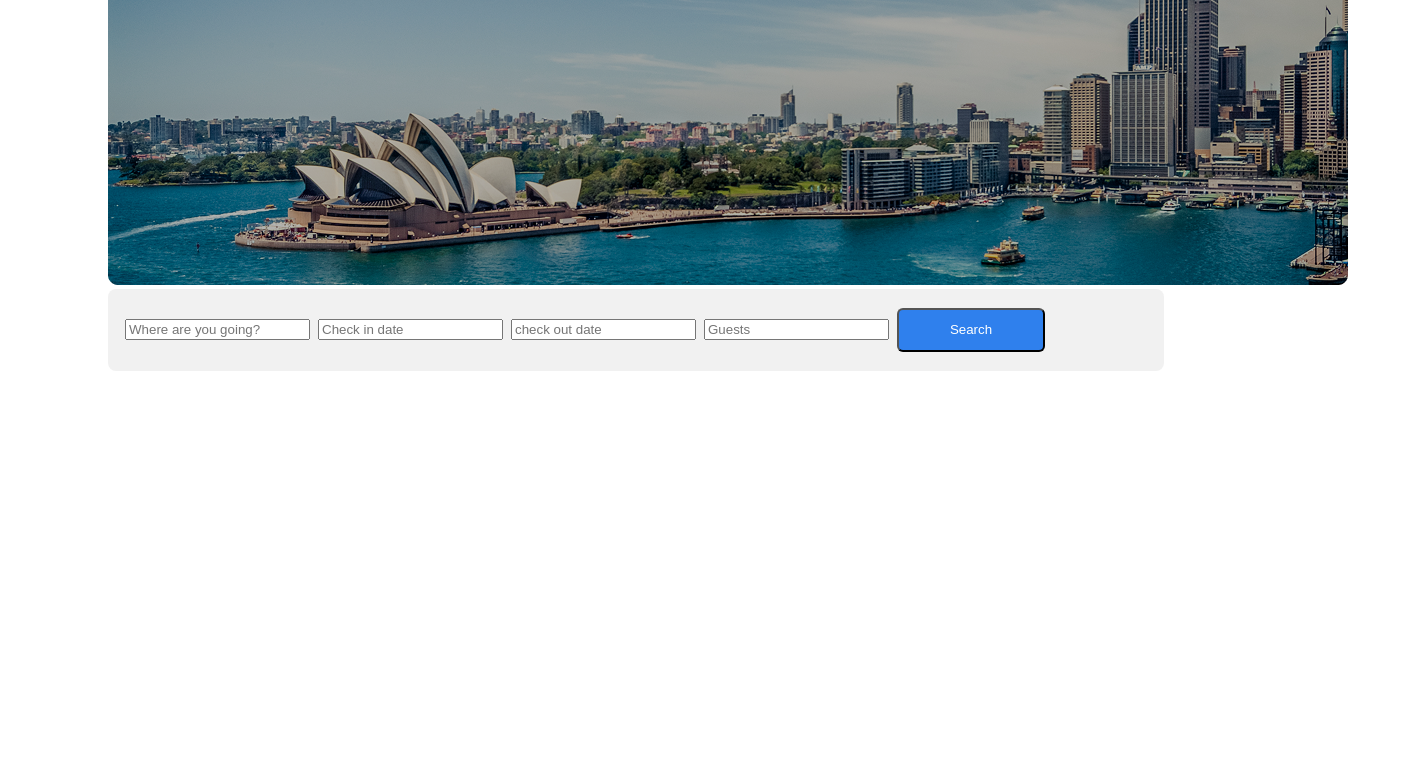
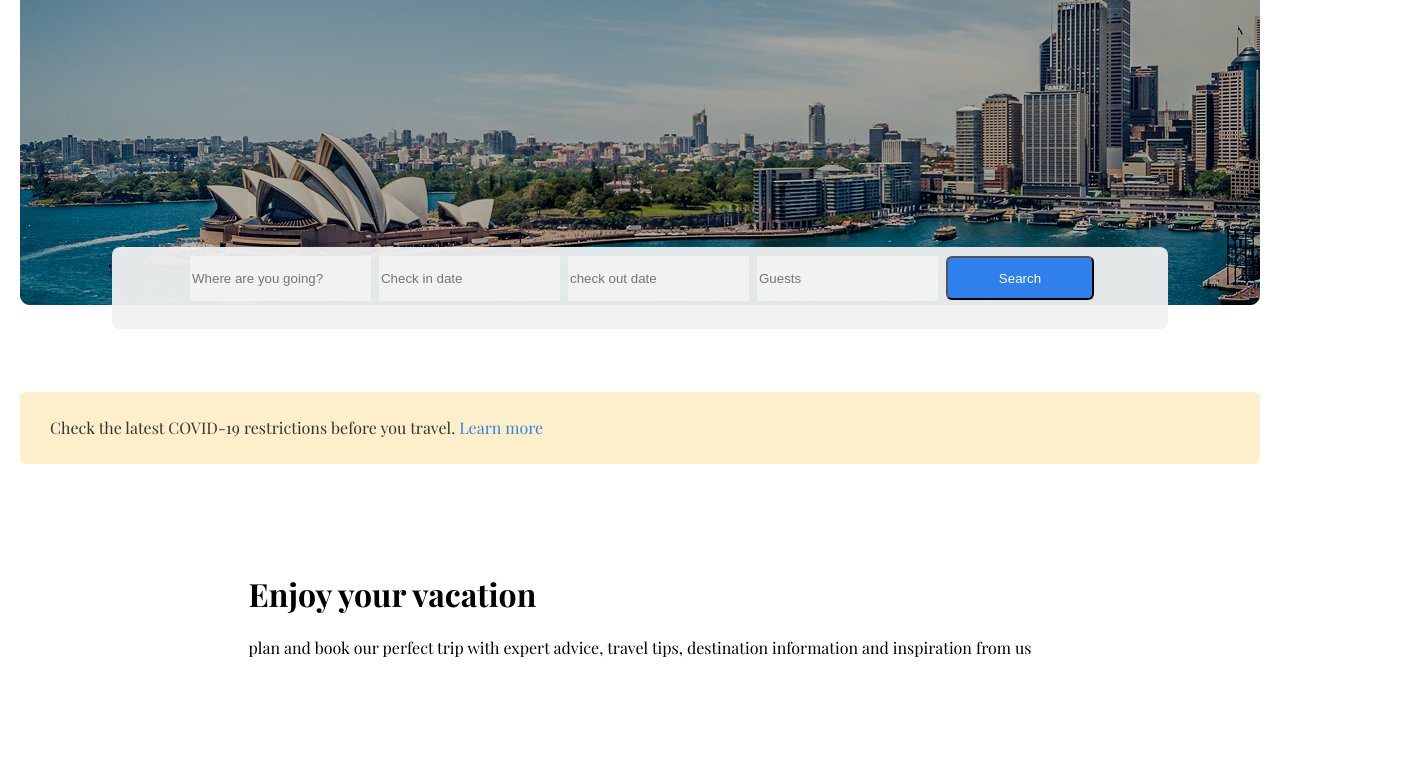
Before and after one commit to AntonioFPllefia/TravellingSite, a plain HTML site: page index.html in a window 1280 px wide. Shown: the part 403-1185 px from the top of the page, 1420 px wide, since content can reach past the window. Before the commit the page ends 800 px from the top, so only its background shows below. Drawn offline with nearby package versions, Linux system fonts and the light colour scheme; a web font is replaced by a local one.

Commit message:
se ha acabado el menu de busqueda, se han subido cuatro nuevos archivos

```diff
--- a/index.html
+++ b/index.html
@@ -1,10 +1,16 @@
-<!DOCTYPE html>
+<!doctype html>
 <html lang="en">
   <head>
-    <meta charset="UTF-8">
-    <meta name="viewport" content="width=device-width, initial-scale=1.0">
+    <meta charset="UTF-8" />
+    <meta name="viewport" content="width=device-width, initial-scale=1.0" />
     <title>Travelling Site</title>
-    <link rel="stylesheet" href="style.css">
+    <link rel="stylesheet" href="style.css" />
+    <link rel="preconnect" href="https://fonts.googleapis.com" />
+    <link rel="preconnect" href="https://fonts.gstatic.com" crossorigin />
+    <link
+      href="https://fonts.googleapis.com/css2?family=PT+Sans+Narrow:wght@400;700&family=Playfair+Display:ital,wght@0,400..900;1,400..900&family=Raleway:ital,wght@0,100..900;1,100..900&display=swap"
+      rel="stylesheet"
+    />
   </head>
   <body>
     <header>
@@ -22,28 +28,50 @@
         <button class="boton1">Register</button>
         <button class="boton2">Sign In</button>
       </div>
-
     </header>
     <main>
-        <img class="image" src="images/image1.png" alt="">
+      <img class="image" src="images/image1.png" alt="" />
       <h2 class="text-image">Enjoy your dream vacation</h2>
-        <p class="text">Plan and book our perfect trip with expert device, travel tips, destination information and inspiration from us</p>
+      <p class="text">
+        Plan and book our perfect trip with expert device, travel tips,
+        destination information and inspiration from us
+      </p>
       <div class="select-menu">
         <div>
-                <img src="" alt="">
-                <input type="text" placeholder="Where are you going?">
+          <img src="" alt="" />
+          <input
+            class="rectangle1"
+            type="text"
+            placeholder="Where are you going?"
+          />
         </div>
         <div>
-                <input type="text" placeholder="Check in date">
+          <input class="rectangle2" type="text" placeholder="Check in date" />
         </div>
         <div>
-                <input type="text" placeholder="check out date">
+          <input class="rectangle3" type="text" placeholder="check out date" />
         </div>
         <div>
-                <input type="text" placeholder="Guests">
+          <input class="rectangle4" type="text" placeholder="Guests" />
         </div>
         <div>
           <button>Search</button>
+        </div>
+      </div>
+      <div class="important-info">
+        <p class="text-info">
+          Check the latest COVID-19 restrictions before you travel.
+          <a href="#" class="labeled-text">Learn more</a>
+        </p>
+      </div>
+      <div class="travel-info">
+        <h1>Enjoy your vacation</h1>
+        <p>
+          plan and book our perfect trip with expert advice, travel tips,
+          destination information and inspiration from us
+        </p>
+        <div class="travel cards">
+
         </div>
       </div>
     </main>
--- a/style.css
+++ b/style.css
@@ -5,13 +5,24 @@ body{
 header{
     display: flex;
     justify-content: space-between;
+    align-items: center;
     gap: 10px;
+    margin: 10px;
+    font-family: 'Times New Roman', Times, serif;
 }
 
 nav ul{
     display: flex;
     list-style: none;
     gap: 10px;
+}
+
+main{
+    display: flex;
+    flex-direction: column;
+    align-items: center;
+    gap: 70px;
+    font-family: 'Playfair Display';
 }
 
 .image{
@@ -21,8 +32,9 @@ nav ul{
 
 .text-image{
     display: flex;
-    justify-content: center;
+    text-align: center;
     position: absolute;
+    padding-left: 400px;
     width: 610px;
     height: 36px;
     top: 270px;
@@ -33,6 +45,7 @@ nav ul{
 
 .text{
     display: flex;
+    text-align: center;
     width: 650px;
     height: 56px;
     top: 328px;
@@ -40,6 +53,34 @@ nav ul{
     position: absolute;
     color: #FFFFFF;
     z-index: 2;
+    padding-left: 250px;
+}
+
+.important-info{
+    display: flex;
+    justify-content: start;
+    align-items: center;
+    margin: 17px 0;
+    padding: 0 30px;
+    box-sizing: border-box;
+    border: none;
+    border-radius: 6px;
+    background-color: #FCEFCA;
+    width: 1240px;
+    height: 72px;
+}
+
+.labeled-text{
+    margin: 0;
+    font-size: 16px;
+    color: #2F80ED;
+    text-decoration: none;
+}
+
+.text-info{
+    margin: 0;
+    font-size: 16px;
+    color: #333333;
 }
 
 .boton1{
@@ -61,7 +102,7 @@ nav ul{
 
 .select-menu{
     display: flex;
-    align-items: center;
+    justify-content: center;
     gap: 8px;
     background-color: #F1F1F1F1;
     border: 1px solid transparent;
@@ -69,8 +110,62 @@ nav ul{
     padding: 8px 12px;
     width: 1030px;
     height: 64px;
+    top: 650px;
+    height: 64px;
     position: absolute;
     z-index: 2;
+}
+
+.rectangle1{
+    width: 260px fixed;
+    height: 43px;
+    border-radius: 4px solid transparent;
+    border: 1px;
+    background-color: #F2F2F2;
+    top: 11px;
+    right: 12px;
+    bottom: 12px;
+    left: 12px;
+    gap: 10px;
+}
+
+.rectangle2{
+    width: 260px fixed;
+    height: 43px;
+    border-radius: 4px solid transparent;
+    border: 1px;
+    background-color: #F2F2F2;
+    top: 11px;
+    right: 12px;
+    bottom: 12px;
+    left: 12px;
+    gap: 10px;
+}
+
+.rectangle3{
+    width: 260px fixed;
+    height: 43px;
+    border-radius: 4px solid transparent;
+    border: 1px;
+    background-color: #F2F2F2;
+    top: 11px;
+    right: 12px;
+    bottom: 12px;
+    left: 12px;
+    gap: 10px;
+}
+
+.rectangle4{
+    width: 260px fixed;
+    height: 43px;
+    border-radius: 4px solid transparent;
+    border: 1px;
+    background-color: #F2F2F2;
+    top: 11px;
+    right: 12px;
+    bottom: 12px;
+    left: 12px;
+    gap: 10px;
 }
 
 button{
```
Also changed, not shown: images/australia.png (added), images/greece.png (added), images/japan.png (added), images/new zealand.png (added). Lines whose indentation alone changed are shown as unchanged.
